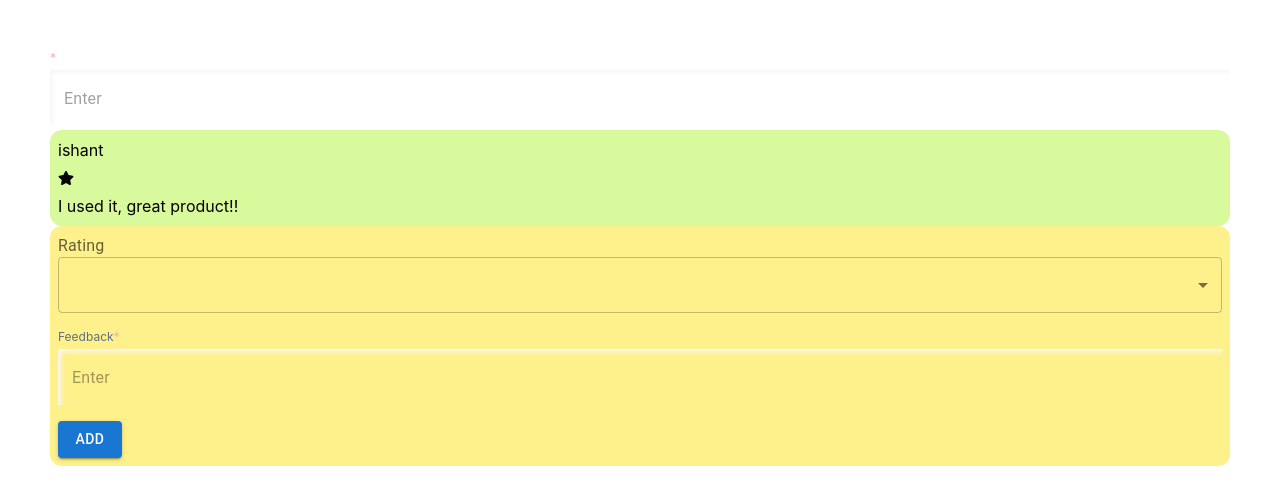
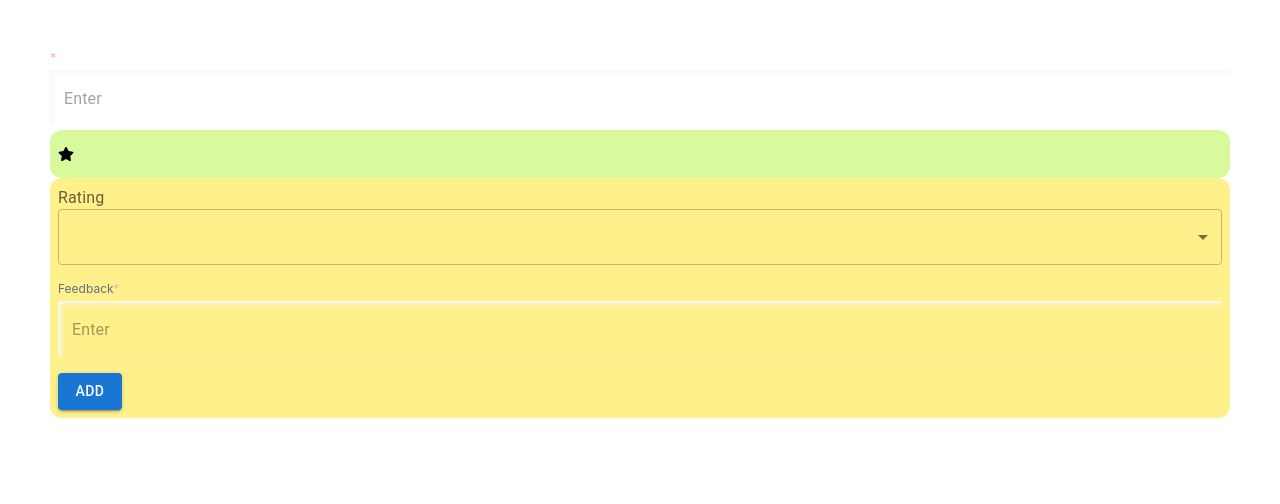
Before and after one commit to ishantsahni/ishant_fe, a React (Create React App) app: page /rough in a window 1280 px wide. Shown: the top 504 px of the page. Built offline with nearby package versions, Linux system fonts and the light colour scheme; sample sign-in values are in the browser's storage.

Commit message:
integrated get reviews api

```diff
--- a/src/components/ReviewComponent/index.js
+++ b/src/components/ReviewComponent/index.js
@@ -1,19 +1,16 @@
 import { FaStar } from "react-icons/fa";
 
-function ReviewComponent({
-  userName = "ishant",
-  rating = [2],
-  comment = "I used it, great product!!",
-}) {
+function ReviewComponent({ reviewInfo }) {
+  console.log("review info , ", reviewInfo);
   return (
     <div className="p-2 bg-lime-200 rounded-xl">
-      <p>{userName}</p>
+      <p>{reviewInfo?.user?.name}</p>
       <div className="flex my-2">
-        {rating.map(() => (
-          <FaStar />
-        ))}
+        {/* {reviewInfo?.rating.map(() => ( */}
+        <FaStar />
+        {/* ))} */}
       </div>
-      <p>{comment}</p>
+      <p>{reviewInfo?.comment}</p>
     </div>
   );
 }
--- a/src/pages/ShowSingleProductPage/index.jsx
+++ b/src/pages/ShowSingleProductPage/index.jsx
@@ -9,6 +9,7 @@ import AddReview from "../../components/AddReview";
 function ShowSingleProductPage() {
   const { productId } = useParams();
   const [productInfo, setProductInfo] = useState({});
+  const [reviews, setReviews] = useState([]);
 
   useEffect(() => {
     if (productId) {
@@ -18,6 +19,16 @@ function ShowSingleProductPage() {
         .catch((error) =>
           console.log("Error in fetching single product ", error)
         );
+
+      axiosInstance
+        .post(`${API_URLS.baseURL}${API_URLS.getReviews}`, {
+          productId,
+        })
+        .then((response) => {
+          console.log("Review added successfully: ", response.data?.reviews);
+          setReviews(response.data?.reviews);
+        })
+        .catch((error) => console.log("Error fetching reviews: ", error));
     }
   }, [productId]);
 
@@ -25,7 +36,8 @@ function ShowSingleProductPage() {
     <div className="p-10">
       <SingleProductComponent productInfo={productInfo} />
       <div className="mt-8 mb-4">
-        <ReviewComponent />
+        {reviews.length > 0 &&
+          reviews.map((value) => <ReviewComponent reviewInfo={value} />)}
       </div>
       <div>
         <AddReview productId={productId} />
```
